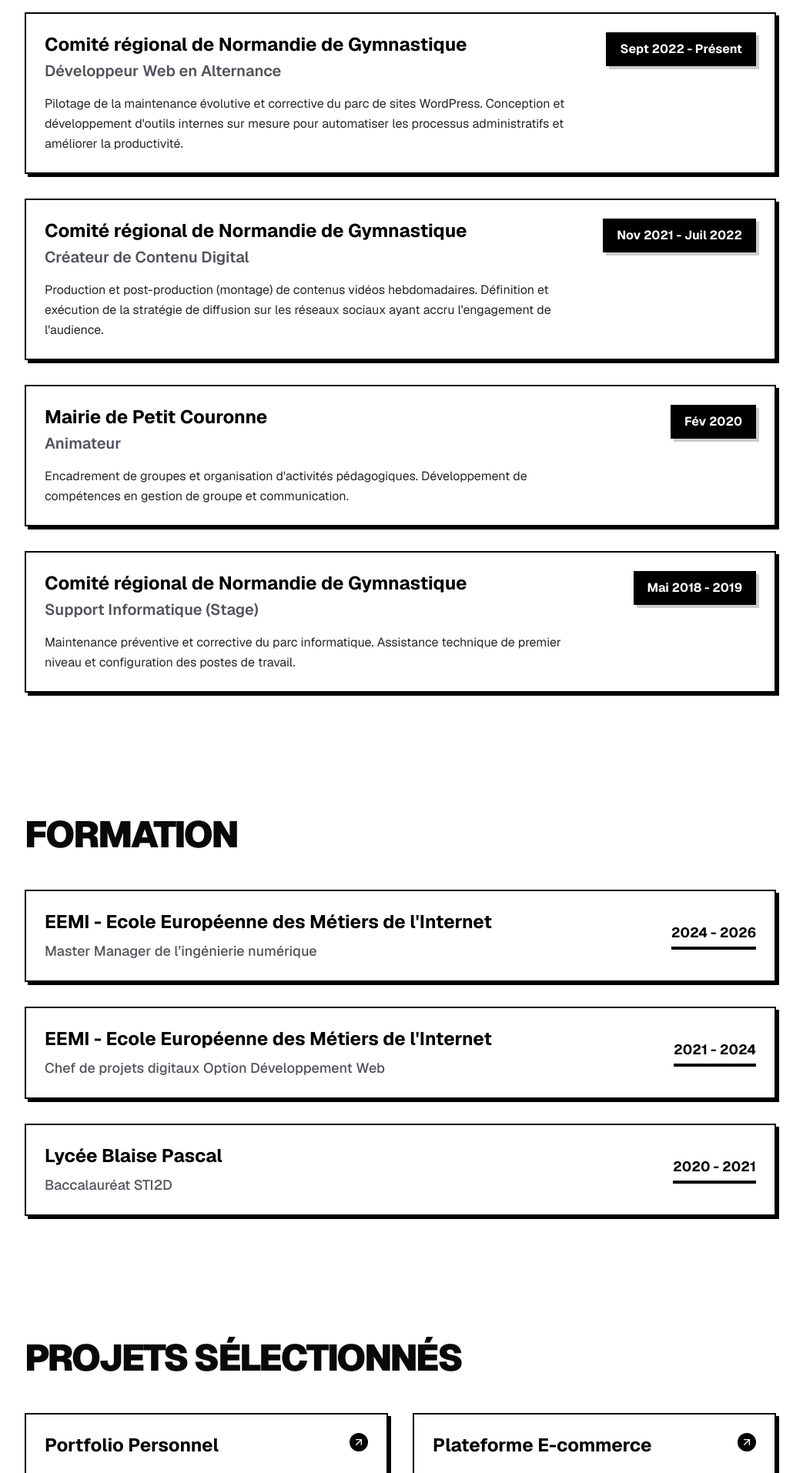
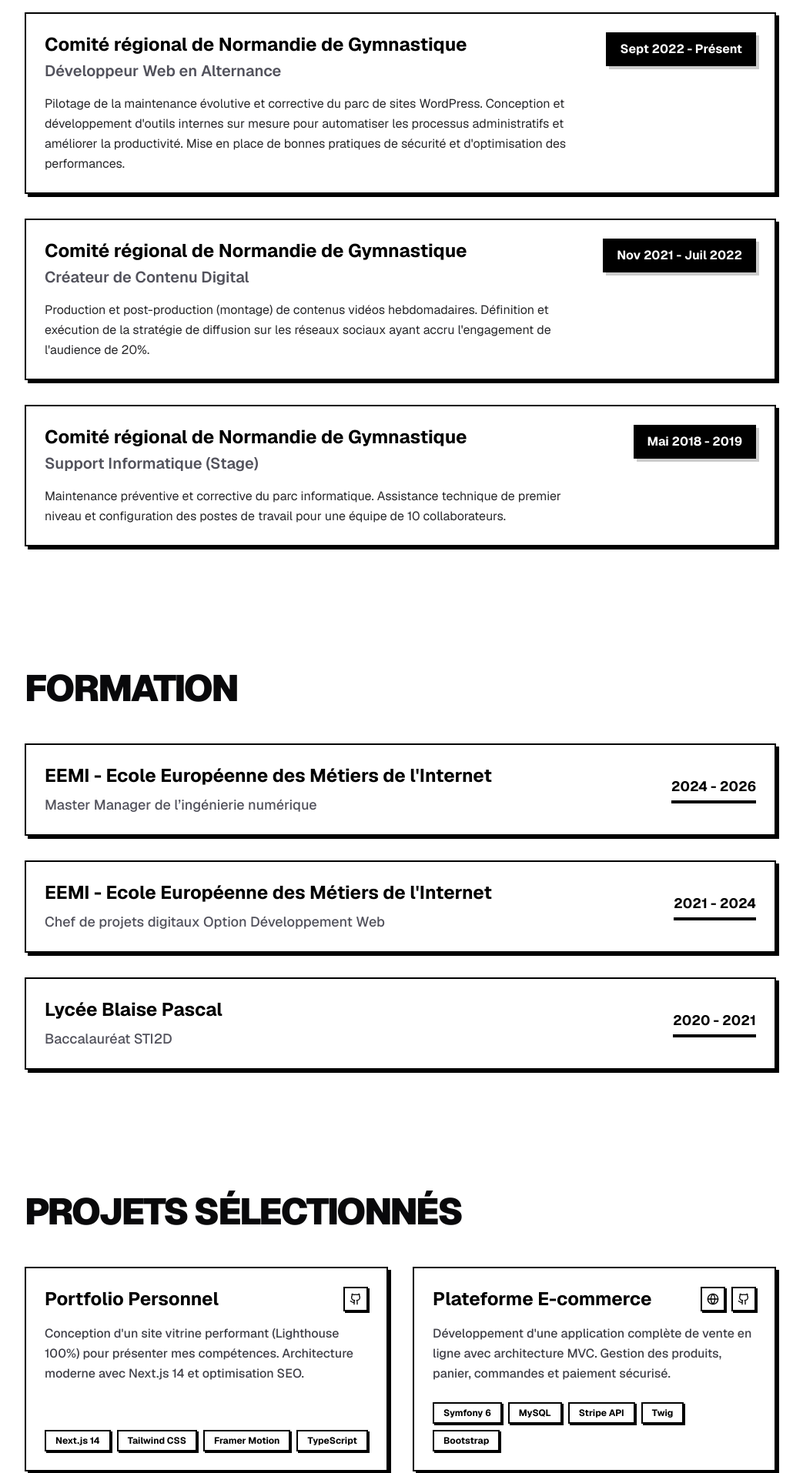
Before and after one commit to UgoRastell/mon-portfolio, a Next.js app: page / in a window 1280 px wide. Shown: the part 2040-3954 px from the top of the page at 77% size, without its empty margins (120-1163 px from the left). Built offline with nearby package versions, Linux system fonts and the light colour scheme.

Commit message:
feat: Enhance layout and metadata for improved SEO and social sharing, including Open Graph and Twitter card integration, and update project component with new icons and layout adjustments

```diff
--- a/app/cv/page.tsx
+++ b/app/cv/page.tsx
@@ -12,7 +12,7 @@
   };
 
   return (
-    <div className="min-h-screen bg-zinc-100 p-8 flex flex-col items-center gap-8 print:p-0 print:bg-white print:block">
+    <div className="min-h-screen bg-zinc-100 p-4 md:p-8 flex flex-col items-center gap-8 print:p-0 print:bg-white print:block">
       {/* Print Button */}
       <div className="print-hidden fixed bottom-8 right-8 z-50">
         <Button onClick={handlePrint} className="gap-2 shadow-[4px_4px_0px_0px_rgba(0,0,0,1)] hover:shadow-[6px_6px_0px_0px_rgba(0,0,0,1)] transition-all">
@@ -22,8 +22,7 @@
 
       {/* CV Container (A4) */}
       <div
-        className="bg-white w-[210mm] min-h-[297mm] mx-auto shadow-[8px_8px_0px_0px_rgba(0,0,0,1)] border-2 border-black relative print:shadow-none print:border-0 print:w-full print:h-full print:m-0 print:overflow-hidden"
-        style={{ padding: "15mm" }}
+        className="bg-white w-full max-w-[210mm] min-h-[297mm] mx-auto shadow-[8px_8px_0px_0px_rgba(0,0,0,1)] border-2 border-black relative print:shadow-none print:border-0 print:w-full print:h-full print:m-0 print:overflow-hidden p-6 md:p-[15mm]"
       >
 
         {/* Header / Hero Style */}
--- a/app/layout.tsx
+++ b/app/layout.tsx
@@ -15,6 +15,28 @@
 export const metadata: Metadata = {
   title: "Ugo Rastell - Développeur Web & Créatif",
   description: "Portfolio de Ugo Rastell, développeur web spécialisé en React, Next.js et design d'interface.",
+  openGraph: {
+    title: "Ugo Rastell - Développeur Web & Créatif",
+    description: "Portfolio de Ugo Rastell, développeur web spécialisé en React, Next.js et design d'interface.",
+    url: "https://ugorastell.com",
+    siteName: "Ugo Rastell Portfolio",
+    images: [
+      {
+        url: "/me.jpg",
+        width: 800,
+        height: 600,
+        alt: "Ugo Rastell",
+      },
+    ],
+    locale: "fr_FR",
+    type: "website",
+  },
+  twitter: {
+    card: "summary_large_image",
+    title: "Ugo Rastell - Développeur Web & Créatif",
+    description: "Portfolio de Ugo Rastell, développeur web spécialisé en React, Next.js et design d'interface.",
+    images: ["/me.jpg"],
+  },
 };
 
 export default function RootLayout({
--- a/components/Projects.tsx
+++ b/components/Projects.tsx
@@ -1,7 +1,7 @@
 import { DATA } from "@/data/portfolio";
 import { Card } from "./ui/Card";
 import { Badge } from "./ui/Badge";
-import { ArrowUpRight } from "lucide-react";
+import { Github, Globe } from "lucide-react";
 import Link from "next/link";
 
 export default function Projects() {
@@ -10,13 +10,23 @@
             <h2 className="text-4xl md:text-5xl font-black uppercase tracking-tighter mb-12">Projets Sélectionnés</h2>
             <div className="grid grid-cols-1 md:grid-cols-2 gap-8">
                 {DATA.projects.map((project) => (
-                    <Link key={project.id} href={project.link} className="block h-full">
-                        <Card className="h-full group hover:shadow-[8px_8px_0px_0px_rgba(0,0,0,1)] hover:-translate-y-1 hover:-translate-x-1 transition-all duration-300 flex flex-col">
+                    <Card key={project.id} className="h-full group hover:shadow-[8px_8px_0px_0px_rgba(0,0,0,1)] hover:-translate-y-1 hover:-translate-x-1 transition-all duration-300 flex flex-col">
                         <div className="flex justify-between items-start mb-4">
-                                <h3 className="text-2xl font-bold text-black group-hover:underline decoration-2 underline-offset-4">
+                            <h3 className="text-2xl font-bold text-black decoration-2 underline-offset-4">
                                 {project.title}
                             </h3>
-                                <ArrowUpRight className="w-6 h-6 border-2 border-black rounded-full p-0.5 bg-black text-white group-hover:bg-white group-hover:text-black transition-colors" />
+                            <div className="flex gap-2">
+                                {project.link && project.link !== "#" && (
+                                    <Link href={project.link} target="_blank" className="z-10">
+                                        <Globe className="w-8 h-8 border-2 border-black p-1.5 bg-white text-black hover:bg-black hover:text-white transition-colors shadow-[2px_2px_0px_0px_rgba(0,0,0,1)]" />
+                                    </Link>
+                                )}
+                                {project.sourceUrl && (
+                                    <Link href={project.sourceUrl} target="_blank" className="z-10">
+                                        <Github className="w-8 h-8 border-2 border-black p-1.5 bg-white text-black hover:bg-black hover:text-white transition-colors shadow-[2px_2px_0px_0px_rgba(0,0,0,1)]" />
+                                    </Link>
+                                )}
+                            </div>
                         </div>
                         <p className="text-zinc-700 text-base mb-6 flex-grow font-medium leading-relaxed">
                             {project.desc}
@@ -29,7 +39,6 @@
                             ))}
                         </div>
                     </Card>
-                    </Link>
                 ))}
             </div>
         </section>
--- a/data/portfolio.ts
+++ b/data/portfolio.ts
@@ -25,25 +25,19 @@
       company: "Comité régional de Normandie de Gymnastique",
       role: "Développeur Web en Alternance",
       period: "Sept 2022 - Présent",
-      description: "Pilotage de la maintenance évolutive et corrective du parc de sites WordPress. Conception et développement d'outils internes sur mesure pour automatiser les processus administratifs et améliorer la productivité.",
+      description: "Pilotage de la maintenance évolutive et corrective du parc de sites WordPress. Conception et développement d'outils internes sur mesure pour automatiser les processus administratifs et améliorer la productivité. Mise en place de bonnes pratiques de sécurité et d'optimisation des performances.",
     },
     {
       company: "Comité régional de Normandie de Gymnastique",
       role: "Créateur de Contenu Digital",
       period: "Nov 2021 - Juil 2022",
-      description: "Production et post-production (montage) de contenus vidéos hebdomadaires. Définition et exécution de la stratégie de diffusion sur les réseaux sociaux ayant accru l'engagement de l'audience.",
-    },
-    {
-      company: "Mairie de Petit Couronne",
-      role: "Animateur",
-      period: "Fév 2020",
-      description: "Encadrement de groupes et organisation d'activités pédagogiques. Développement de compétences en gestion de groupe et communication.",
+      description: "Production et post-production (montage) de contenus vidéos hebdomadaires. Définition et exécution de la stratégie de diffusion sur les réseaux sociaux ayant accru l'engagement de l'audience de 20%.",
     },
     {
       company: "Comité régional de Normandie de Gymnastique",
       role: "Support Informatique (Stage)",
       period: "Mai 2018 - 2019",
-      description: "Maintenance préventive et corrective du parc informatique. Assistance technique de premier niveau et configuration des postes de travail.",
+      description: "Maintenance préventive et corrective du parc informatique. Assistance technique de premier niveau et configuration des postes de travail pour une équipe de 10 collaborateurs.",
     },
   ],
   education: [
@@ -71,16 +65,18 @@
     {
       id: 1,
       title: "Portfolio Personnel",
-      desc: "Conception d'un site vitrine performant (Lighthouse 100%) pour présenter mes compétences.",
+      desc: "Conception d'un site vitrine performant (Lighthouse 100%) pour présenter mes compétences. Architecture moderne avec Next.js 14 et optimisation SEO.",
       tech: ["Next.js 14", "Tailwind CSS", "Framer Motion", "TypeScript"],
       link: "#",
+      sourceUrl: "https://github.com/UgoRastell/mon-portfolio",
     },
     {
       id: 2,
       title: "Plateforme E-commerce",
-      desc: "Développement d'une application complète de vente en ligne avec architecture MVC.",
+      desc: "Développement d'une application complète de vente en ligne avec architecture MVC. Gestion des produits, panier, commandes et paiement sécurisé.",
       tech: ["Symfony 6", "MySQL", "Stripe API", "Twig", "Bootstrap"],
-      link: "https://github.com/UgoRastell",
+      link: "https://github.com/UgoRastell/ecommerce-platform-demo",
+      sourceUrl: "https://github.com/UgoRastell/ecommerce-platform",
     },
   ],
 };
```
Lines whose indentation alone changed are shown as unchanged.
